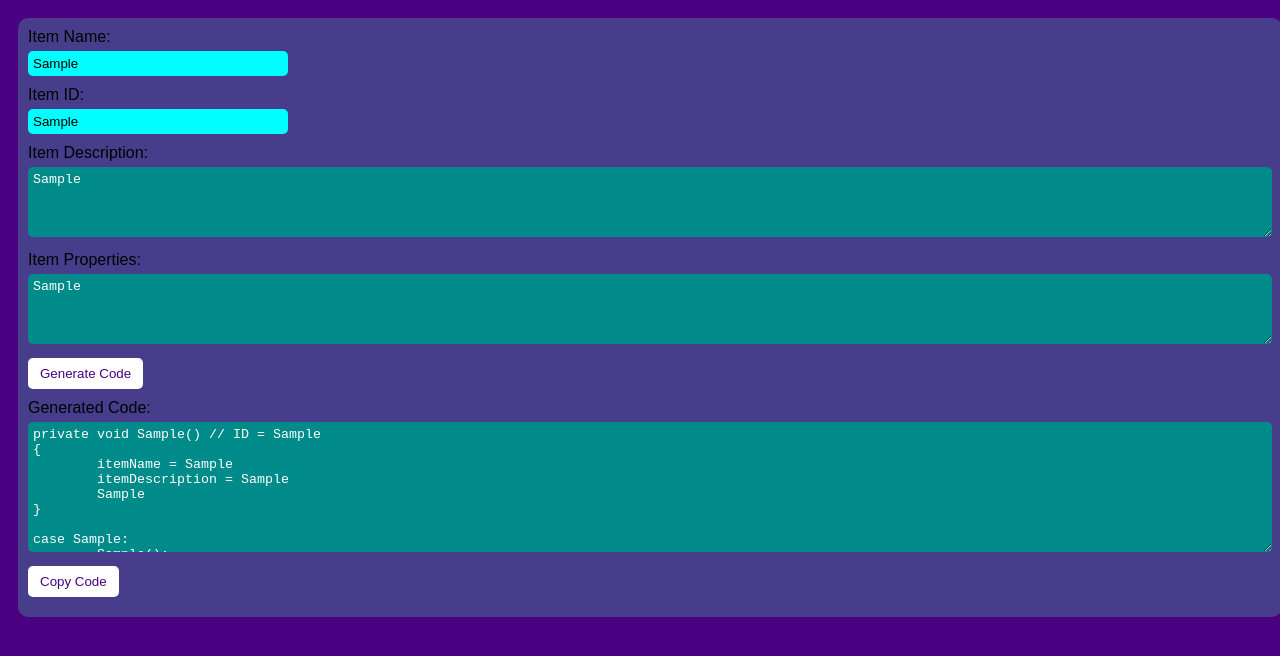
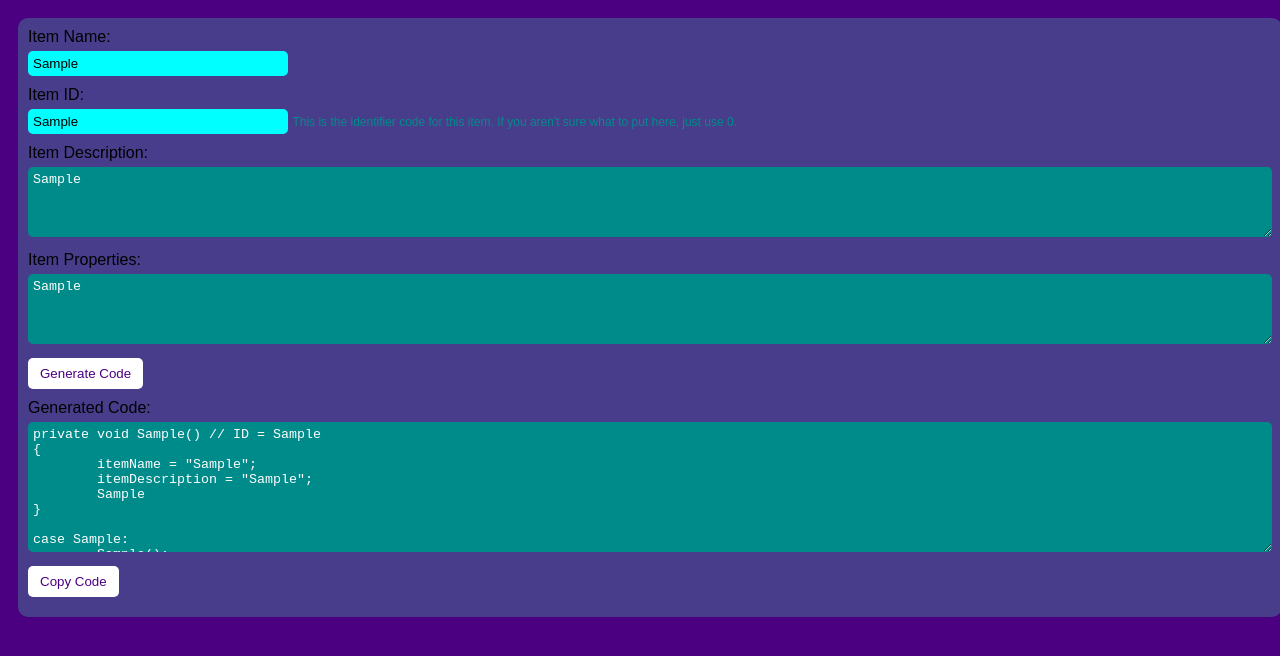
Before and after one commit to iMythJj/SpectreItemGen, a plain HTML site: page index.html in a window 1280 px wide. Both pictures are taken after typing "Sample", "Sample", "Sample", "Sample" into the empty fields and a click on the button "Generate Code". Drawn offline with Linux system fonts and the light colour scheme.

Commit message:
Update index.html

```diff
--- a/index.html
+++ b/index.html
@@ -68,7 +68,7 @@
       var itemDescription1 = document.getElementById("itemDescription1").value;
       var itemProperties = document.getElementById("itemProperties").value;
 
-      var codeSegment1 = "private void " + itemNameNoSpaces + "() // ID = " + itemID + "\n{\n\t" + "itemName = " + itemName1 + "\n\titemDescription = " + itemDescription1 + "\n\t" + itemProperties + "\n}";
+      var codeSegment1 = "private void " + itemNameNoSpaces + "() // ID = " + itemID + "\n{\n\t" + "itemName = \"" + itemName1 + "\";\n\titemDescription = \"" + itemDescription1 + "\";\n\t" + itemProperties + "\n}";
 
       var codeSegment2 = "case " + itemID + ":\n\t" + itemNameNoSpaces + "();\n\tbreak;";
 
@@ -90,6 +90,7 @@
 
     <label for="itemID">Item ID:</label>
     <input type="text" id="itemID">
+    <span style="font-size: 12px; color: #008B8B;">This is the identifier code for this item. If you aren't sure what to put here, just use 0.</span>
 
     <label for="itemDescription1">Item Description:</label>
     <textarea id="itemDescription1" rows="4" cols="30"></textarea>
```
